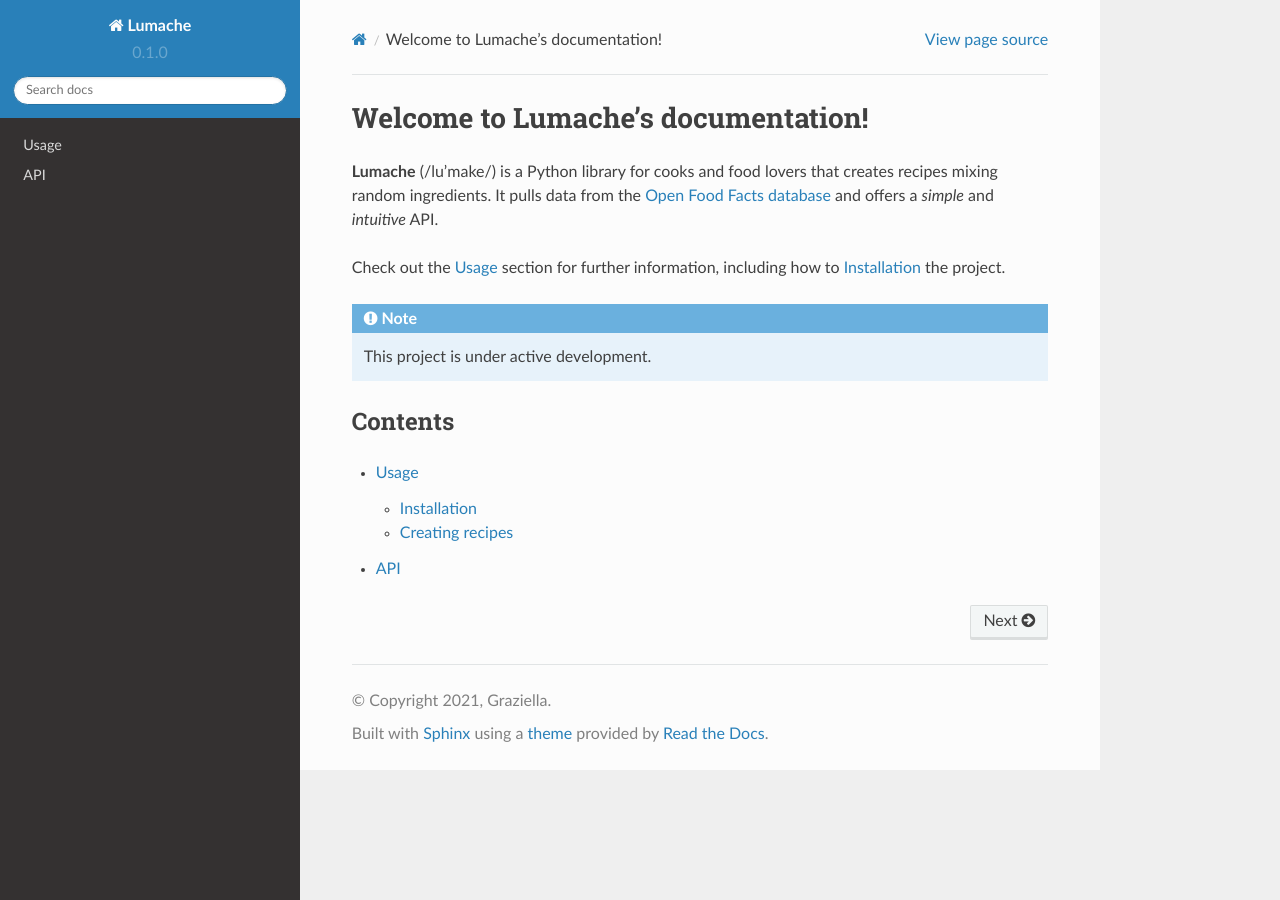
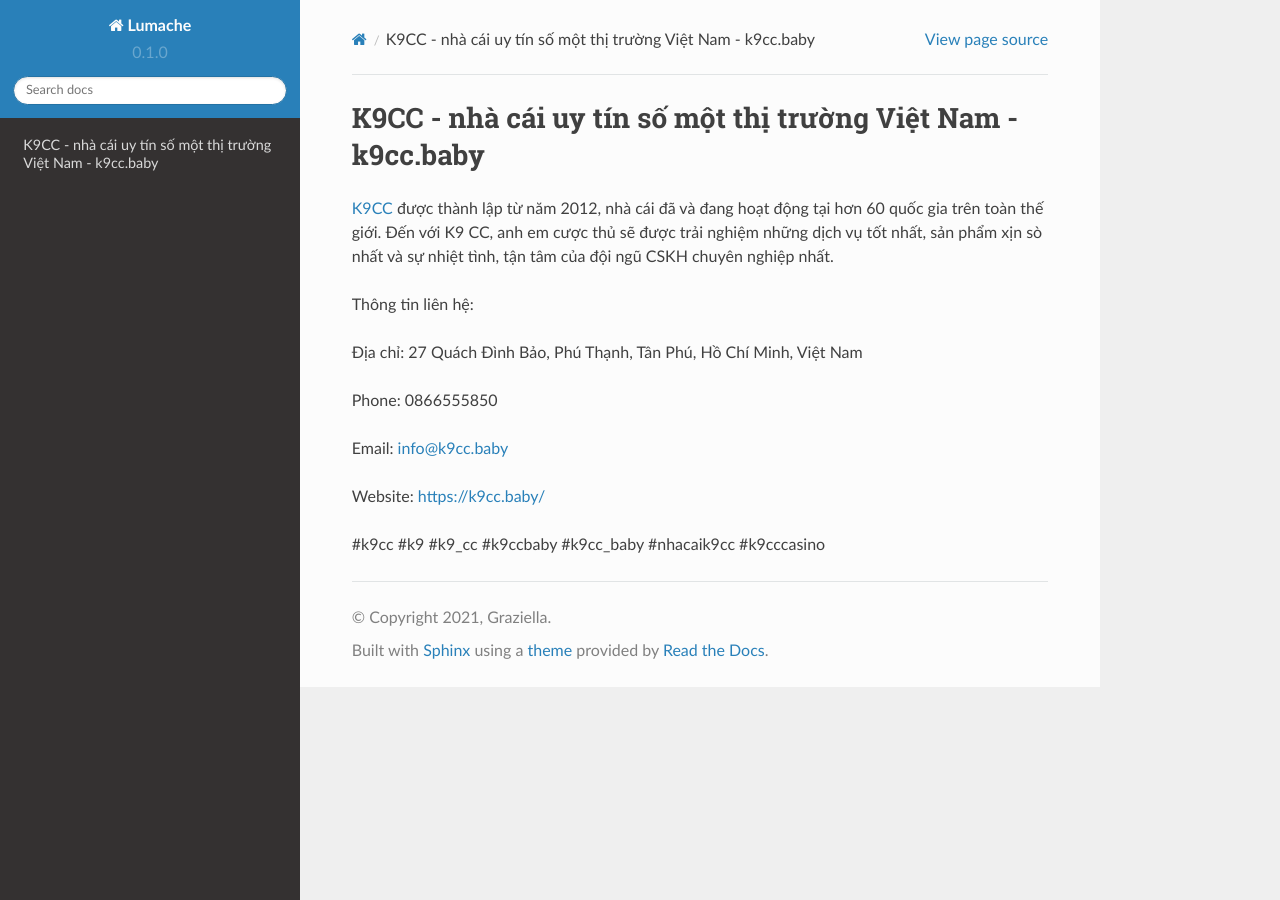
Before and after one commit to socialentity1/k9ccbaby, a Sphinx documentation site: the page built from docs/source/index.rst, in a window 1280 px wide. Built offline with Sphinx 7.4.7 and the Read the Docs theme 2.0.0, drawn with Linux system fonts in a browser that asks for light colours.

Commit message:
Update index.rst

```diff
--- a/docs/source/index.rst
+++ b/docs/source/index.rst
@@ -1,22 +1,16 @@
-Welcome to Lumache's documentation!
+K9CC - nhà cái uy tín số một thị trường Việt Nam - k9cc.baby
 ===================================
 
-**Lumache** (/lu'make/) is a Python library for cooks and food lovers
-that creates recipes mixing random ingredients.
-It pulls data from the `Open Food Facts database <https://world.openfoodfacts.org/>`_
-and offers a *simple* and *intuitive* API.
+`K9CC <https://k9cc.baby/>`_ được thành lập từ năm 2012, nhà cái đã và đang hoạt động tại hơn 60 quốc gia trên toàn thế giới. Đến với K9 CC, anh em cược thủ sẽ được trải nghiệm những dịch vụ tốt nhất, sản phẩm xịn sò nhất và sự nhiệt tình, tận tâm của đội ngũ CSKH chuyên nghiệp nhất.
 
-Check out the :doc:`usage` section for further information, including
-how to :ref:`installation` the project.
+Thông tin liên hệ:
 
-.. note::
+Địa chỉ: 27 Quách Đình Bảo, Phú Thạnh, Tân Phú, Hồ Chí Minh, Việt Nam
 
-   This project is under active development.
+Phone: 0866555850
 
-Contents
---------
+Email: info@k9cc.baby
 
-.. toctree::
+Website: https://k9cc.baby/
 
-   usage
-   api
+#k9cc #k9 #k9_cc #k9ccbaby #k9cc_baby #nhacaik9cc #k9cccasino
```
